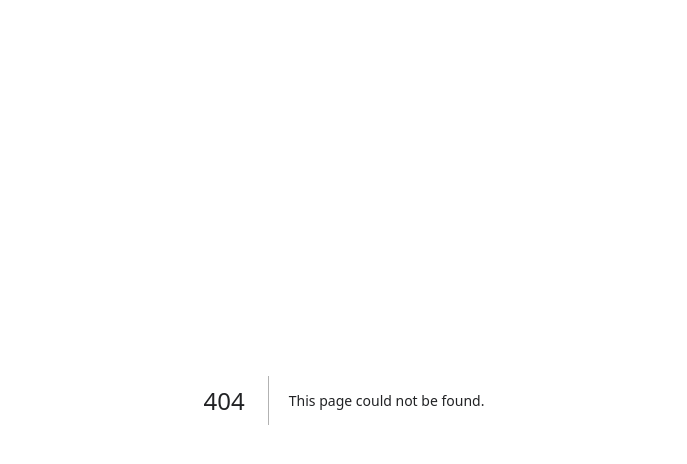
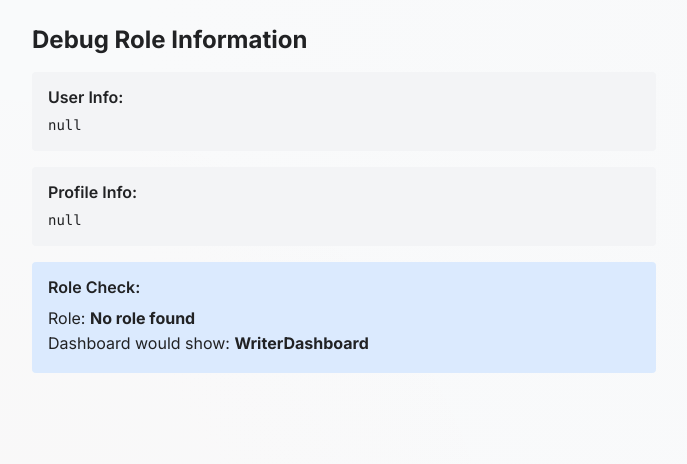
Before and after one commit to bharadwajaaniseti/storyfoundry, a Next.js app: page /debug-role in a window 1280 px wide. Before the commit this address had no page. Shown: the top 464 px of the page, without its empty margins (296-983 px from the left). Built offline with nearby package versions, Linux system fonts and the light colour scheme; no server answers; a web font is replaced by a local one.

Commit message:
Add debug page to check user roles

```diff
--- /dev/null
+++ b/src/app/debug-role/page.tsx
@@ -0,0 +1,62 @@
+"use client"
+import { useEffect, useState } from 'react'
+import { createSupabaseClient } from '@/lib/auth'
+
+export default function DebugRolePage() {
+  const [user, setUser] = useState<any>(null)
+  const [profile, setProfile] = useState<any>(null)
+  const [loading, setLoading] = useState(true)
+
+  useEffect(() => {
+    const supabase = createSupabaseClient()
+
+    const fetchData = async () => {
+      const { data: { user }, error: authError } = await supabase.auth.getUser()
+
+      if (user) {
+        setUser(user)
+
+        const { data: profile, error: profileError } = await supabase
+          .from('profiles')
+          .select('*')
+          .eq('id', user.id)
+          .single()
+
+        setProfile(profile)
+        console.log('🔍 Debug: User profile data', profile)
+      }
+
+      setLoading(false)
+    }
+
+    fetchData()
+  }, [])
+
+  if (loading) return <div>Loading...</div>
+
+  return (
+    <div className="p-6 max-w-2xl mx-auto">
+      <h1 className="text-2xl font-bold mb-4">Debug Role Information</h1>
+
+      <div className="bg-gray-100 p-4 rounded mb-4">
+        <h2 className="font-semibold mb-2">User Info:</h2>
+        <pre className="text-sm overflow-auto">
+          {JSON.stringify(user, null, 2)}
+        </pre>
+      </div>
+
+      <div className="bg-gray-100 p-4 rounded mb-4">
+        <h2 className="font-semibold mb-2">Profile Info:</h2>
+        <pre className="text-sm overflow-auto">
+          {JSON.stringify(profile, null, 2)}
+        </pre>
+      </div>
+
+      <div className="bg-blue-100 p-4 rounded">
+        <h2 className="font-semibold mb-2">Role Check:</h2>
+        <p>Role: <strong>{profile?.role || 'No role found'}</strong></p>
+        <p>Dashboard would show: <strong>{profile?.role === 'reader' ? 'ReaderDashboard' : 'WriterDashboard'}</strong></p>
+      </div>
+    </div>
+  )
+}
```
